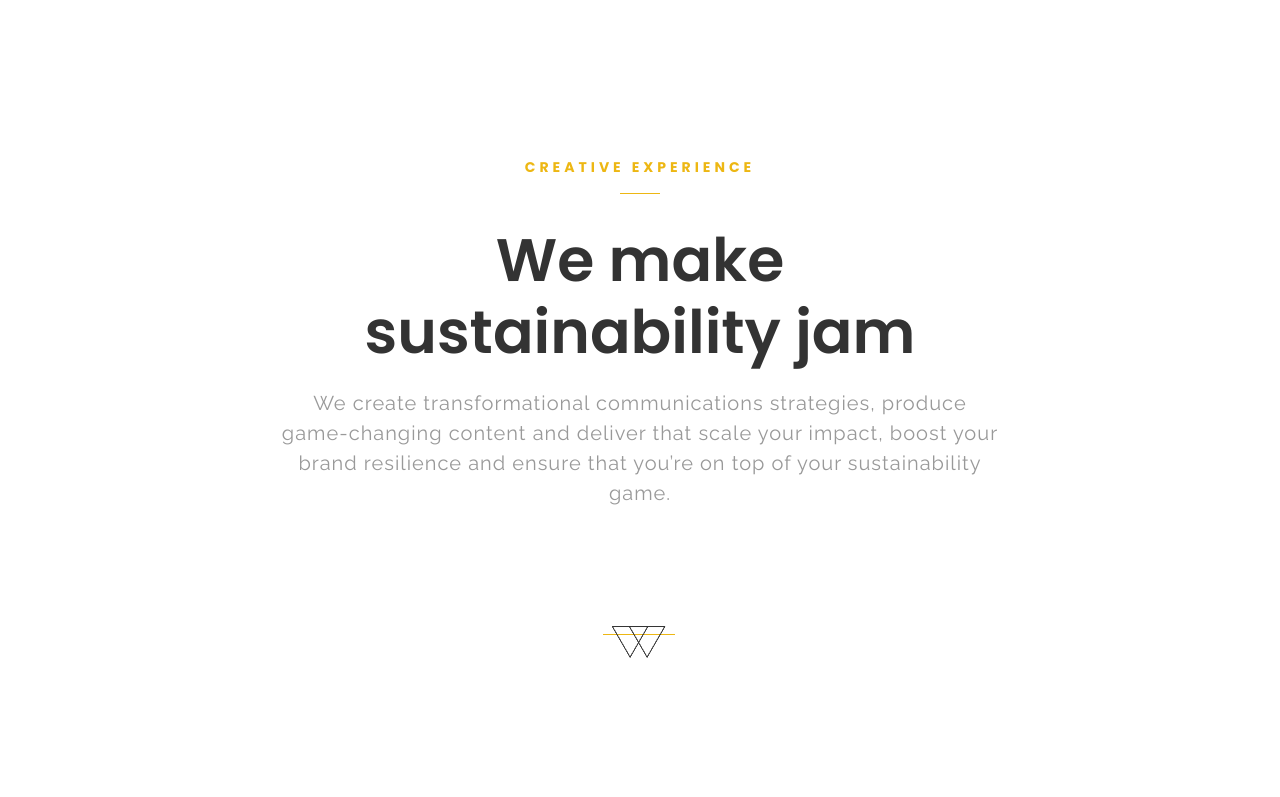
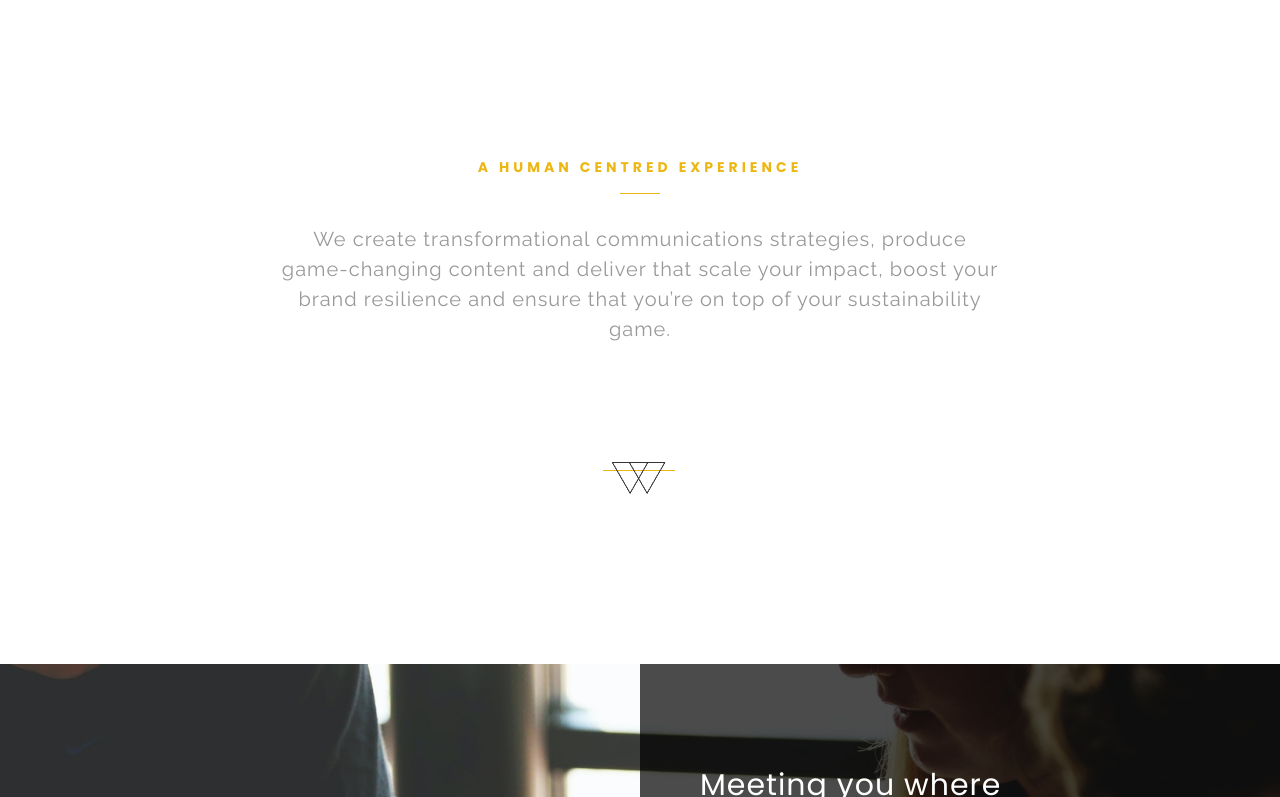
Before and after one commit to mbcusick/hucklebe.com, a Jekyll site: the page built from index.html, in a window 1280 px wide and 900 px high, scrolled down 801 px, cut to the strip 103-900 px from the top of the window. Built offline with Jekyll 4.4.1, drawn with Linux system fonts in a browser that asks for light colours.

Commit message:
Update index.html

```diff
--- a/index.html
+++ b/index.html
@@ -142,10 +142,7 @@
   <div class='row'>
     <div class='large-8 columns large-centered'>
       <div class="section-title">
-        <p class="small-title">Creative experience</p>
-        <h2>
-        We make sustainability jam<br/>
-        </h2>
+        <p class="small-title">A Human Centred Experience</p>
         <p class="big-size">We create transformational communications strategies, produce game-changing content and deliver that scale your impact, boost your brand resilience and ensure that you’re on top of your sustainability game.</p>
         <div class="four spacing"></div>
         <img src="{{ "/assets/images/logo-black.png" | relative_url }}" alt="">
```
